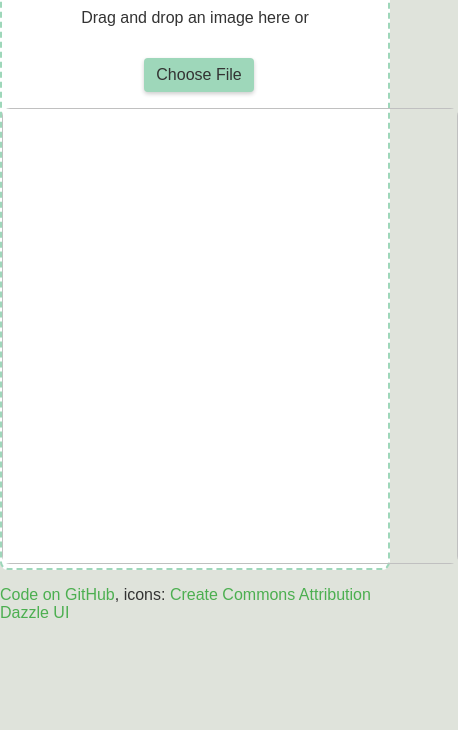
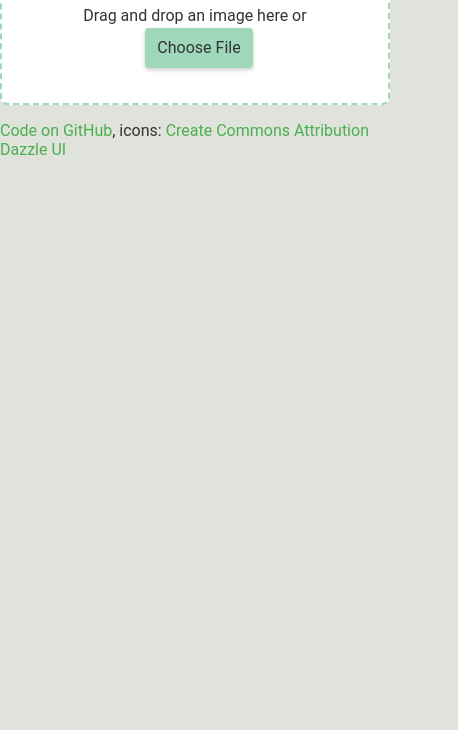
Before and after one commit to mikkohei13/taxai, a plain HTML site: page app/templates/original.html in a window 390 px wide. Shown: the part 114-844 px from the top of the page, 458 px wide, since content can reach past the window. Drawn offline with Linux system fonts and the light colour scheme; a web font is replaced by a local one.

Commit message:
Improve responsive styles

```diff
--- a/app/static/styles.css
+++ b/app/static/styles.css
@@ -1,5 +1,22 @@
+/* Roboto Font Face Declarations */
+@font-face {
+    font-family: 'Roboto';
+    src: url('/static/fonts/Roboto-VariableFont_wdth,wght.ttf') format('truetype-variations');
+    font-weight: 100 900;
+    font-stretch: 75% 125%;
+    font-style: normal;
+}
+
+@font-face {
+    font-family: 'Roboto';
+    src: url('/static/fonts/Roboto-Italic-VariableFont_wdth,wght.ttf') format('truetype-variations');
+    font-weight: 100 900;
+    font-stretch: 75% 125%;
+    font-style: italic;
+}
+
 body {
-    font-family: Arial, sans-serif;
+    font-family: 'Roboto', Arial, sans-serif;
     margin: 0;
     padding: 0;
     background-color: #DFE3DB;
@@ -59,15 +76,6 @@ h1, h2, h3, h4 {
     grid-area: section-4;
 }
 
-.footer {
-    grid-area: footer;
-    text-align: center;
-    padding: 20px 0;
-    border-top: 1px solid #e0e0e0;
-    margin-top: 20px;
-}
-
-
 /* Responsive design for mobile */
 @media (max-width: 768px) {
     .grid-container {
@@ -109,10 +117,13 @@ h1, h2, h3, h4 {
 }
 
 .upload-content {
-    display: flex;
-    flex-direction: column;
-    align-items: center;
-    gap: 15px;
+    text-align: center;
+    margin: 1em auto 0 auto;
+    line-height: 1.5;
+}
+.upload-content p {
+    text-align: center;
+    margin: 0 auto;
 }
 
 .upload-icon {
@@ -137,10 +148,9 @@ h1, h2, h3, h4 {
     background-color: #77c09b;
 }
 
-#uploadedImage {
-    min-width: 456px;
-    min-height: 456px;
-    border-radius: 0.5em;
+hr {
+    border: 1px solid #9ED7BA;
+    margin: 1em 0;
 }
 
 .image-container {
```
Also changed, not shown: app/templates/index.html (+1 -4 lines), app/templates/video.html (+1 -2 lines), 2 other files.
